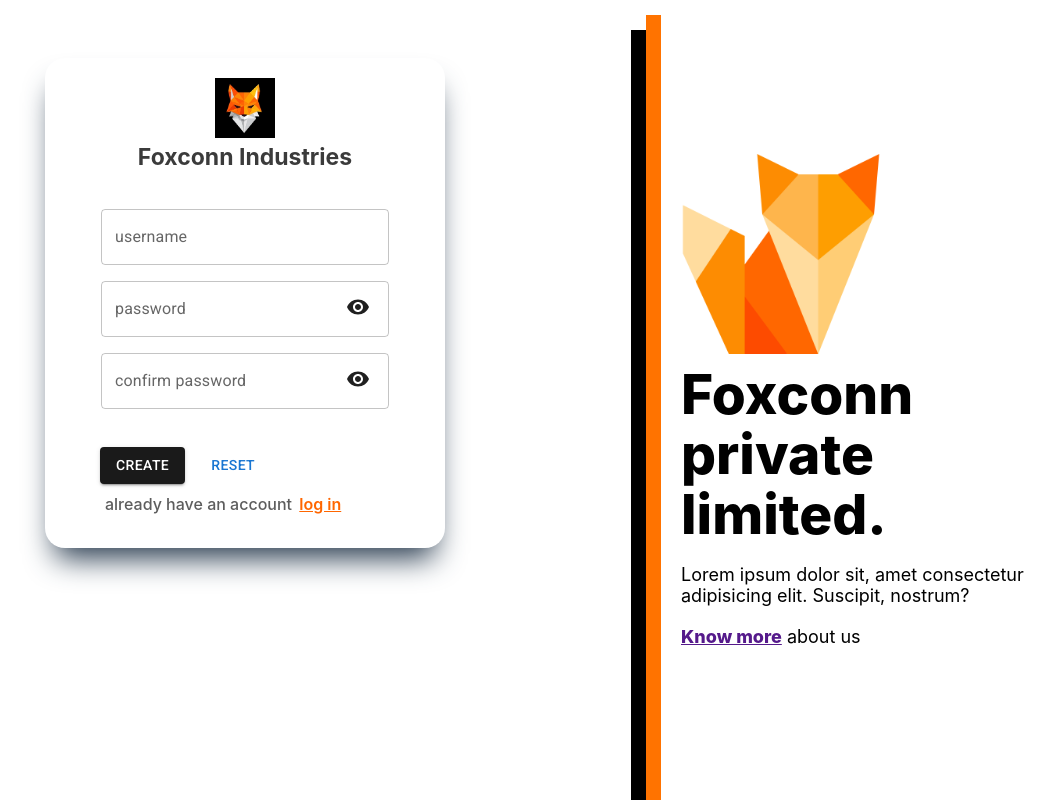
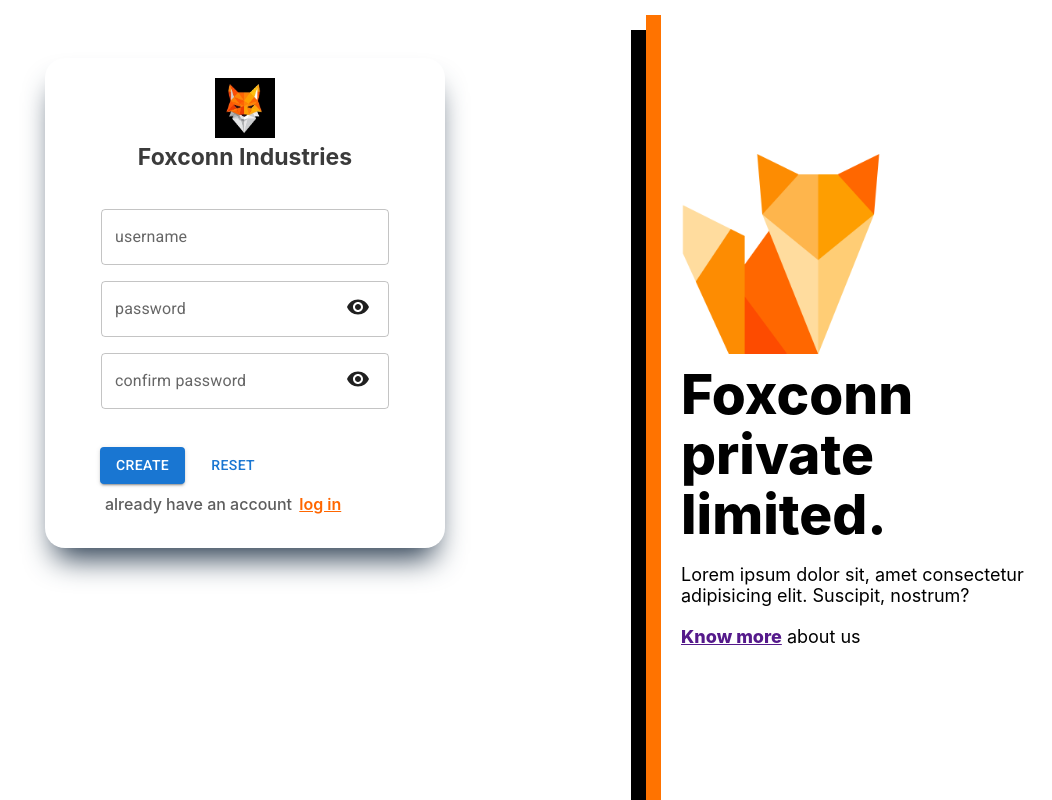
Before and after one commit to itsparasbisht/mern-login, a React (Create React App) app in the folder front-end/: page /sign-up in a window 1280 px wide. Shown: the whole page, without its empty margins (171-1223 px from the left). Built offline with nearby package versions, Linux system fonts and the light colour scheme; no server answers.

Commit message:
minor changes

```diff
--- a/front-end/src/components/NavBar.js
+++ b/front-end/src/components/NavBar.js
@@ -5,6 +5,7 @@
 import axios from "axios";
 import { useNavigate } from "react-router-dom";
 import SnackbarComponent from "./SnackbarComponent";
+import utils from "../utils";
 
 function NavBar() {
   const [username, setUsername] = useState();
@@ -17,8 +18,9 @@
   }, []);
 
   const handleLogout = async () => {
+    setError(false);
     try {
-      const response = await axios.get("/api/auth/log-out");
+      const response = await axios.get(utils.api_url + "/api/auth/log-out");
       if (response.data.message === "user logged out") {
         navigate("/log-in");
       } else {
--- a/front-end/src/components/navBar.css
+++ b/front-end/src/components/navBar.css
@@ -43,10 +43,6 @@
     border: 2px solid black;
     border-radius: 5px;
 }
-.MuiButton-root:first-of-type {
-    background-color: rgb(26, 26, 26) !important;
-    color: white;
-}
 
 @media all and (max-width: 800px){
     html{
--- a/front-end/src/pages/LoginPage.js
+++ b/front-end/src/pages/LoginPage.js
@@ -12,7 +12,7 @@
 import axios from "axios";
 import SnackbarComponent from "../components/SnackbarComponent";
 import userContext from "../context/userContext/UserContext";
-import config from "../utils";
+import utils from "../utils";
 
 function LoginPage() {
   const [username, setUsername] = useState("");
@@ -27,7 +27,7 @@
 
   const navigate = useNavigate();
 
-  const apiUrl = config.api_url;
+  const apiUrl = utils.api_url;
 
   // user context
   const [userState, dispatch] = useContext(userContext);
--- a/front-end/src/pages/SignupPage.js
+++ b/front-end/src/pages/SignupPage.js
@@ -12,7 +12,7 @@
 import VisibilityIcon from "@mui/icons-material/Visibility";
 import VisibilityOffIcon from "@mui/icons-material/VisibilityOff";
 import userContext from "../context/userContext/UserContext";
-import config from "../utils";
+import utils from "../utils";
 
 function SignupPage() {
   const [username, setUsername] = useState("");
@@ -28,7 +28,7 @@
 
   const navigate = useNavigate();
 
-  const apiUrl = config.api_url;
+  const apiUrl = utils.api_url;
 
   // user context
   const [userState, dispatch] = useContext(userContext);
--- a/front-end/src/pages/signupPage.css
+++ b/front-end/src/pages/signupPage.css
@@ -73,17 +73,6 @@
     justify-content: flex-start;
     margin-left: 35px;
 }
-.MuiButton-root:first-of-type{
-    background-color: rgb(26, 26, 26) !important;
-}
-.MuiTooltip-tooltip{
-    font-size: 13px !important;
-    background-color: rgb(27, 27, 27) !important;
-}
-.MuiButton-root:disabled{
-    background-color: rgb(214, 214, 214) !important;
-    color: rgb(97, 97, 97) !important;
-}
 .signup__container-footer{
     padding: 10px 40px;
     font-size: 16px;
--- a/front-end/src/utils.js
+++ b/front-end/src/utils.js
@@ -1,7 +1,7 @@
 const api_url = "http://localhost:8000";
 
-const config = {
+const utils = {
   api_url,
 };
 
-export default config;
+export default utils;
```
